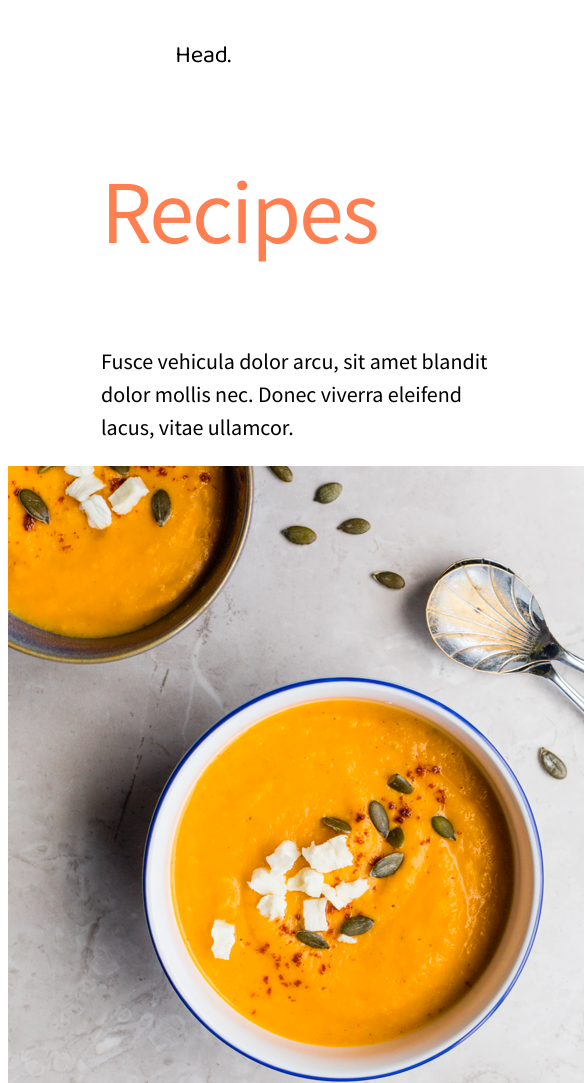
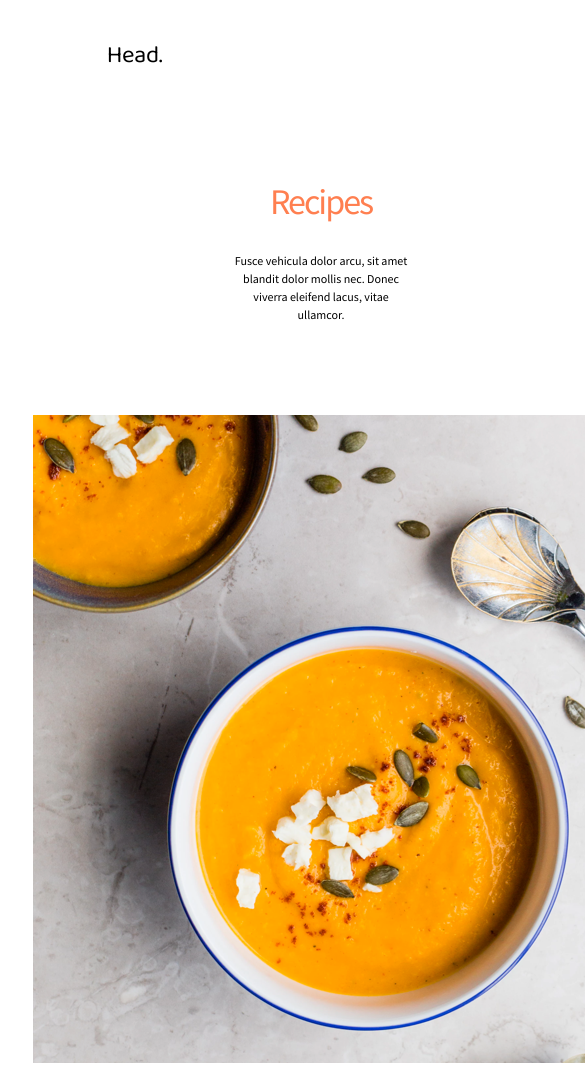
Before and after one commit to car0linb/Responsive-designs, a plain HTML site: page index.html in a window 390 px wide. Shown: the top 1083 px of the page, 585 px wide, since content can reach past the window. Drawn offline with Linux system fonts and the light colour scheme.

Commit message:
fixed layout issues

```diff
--- a/index.html
+++ b/index.html
@@ -20,6 +20,10 @@
 
             <nav class="nav">
                 <h2 class="logo">Head.</h2>
+                <div class="logo-dots">
+                    <picture>
+                        <source media="(max-width: 400px)" srcset="../images/icon-dots.png">
+                    </picture>
                 <ul class="nav_list">
                     <li class="nav_li"><a class="nav_link" href="">Works</a></li>
                     <li class="nav_li"><a class="nav_link" href="">Services</a></li>
@@ -36,6 +40,8 @@
             </div>
             <div class="main_image">
                 <img src="images/soup.png" alt="image of soup with sides">
+                <source class="soup-small" media="(max-width: 400px)" srcset="images/soup-small.png">
+                <source class="soup-small" media="(max-width: 1000px)" srcset="images/soup-medium.png">
             </div>
         </div>
     </main>
--- a/styles/index.scss
+++ b/styles/index.scss
@@ -19,7 +19,7 @@ body{
 
 header {
     width: 100%;
-    height: 5vh;
+    height: 10vh;
     font-family: $main-font;
 
 }
@@ -68,6 +68,7 @@ header {
         text-decoration: none;
         font-size: 20px;
         color: black;
+        margin: 15px;
     }
 
     &_link:hover {
@@ -109,11 +110,13 @@ main {
         font-size: 90px;
         line-height: 102px;
         letter-spacing: -2px;
+        margin: 15px;
     }
 
     .main_info{
         max-width: 410px;
         min-height: 98px;
+        margin: 15px;
     }
 }
 
@@ -149,12 +152,33 @@ footer{
     .main_content{
         max-width: 574px;
         min-height: 172px;
+        margin: 25px;
+    }
+
+    .main_heading{
+        font-size: 72px;
+        line-height: 83px;
+        text-align: center;
+        margin: 25px;
+    }
+
+    .main_info{
+        font-size: 22px;
+        line-height: 33px;
+        text-align: center;
+        margin: 25px;
     }
 
     .main_image{
-        align-self: flex-end;
+        align-self: center;
+        margin: 25px;
     }
 
+    footer{
+        img{
+            display:none;
+        }
+    }
 }
 
 @media screen and (max-width:400px) {
@@ -168,6 +192,29 @@ footer{
     header{
         .nav_list{
         display: none;
+
+        }
+
+        .logo{
+            font-size: 24px;
+            line-height: 36px;
+        }
+    }
+
+    .main_content{
+        max-width: 211px;
+        min-height: 104px;
+
+        .main_heading{
+            font-size: 36px;
+            line-height: 40px;
+            text-align: center;
+        }
+
+        .main_info{
+            font-size: 12px;
+            line-height: 18px;
+            text-align: center;
         }
     }
 }
```
Also changed, not shown: images/soup-medium.png (renamed from images/soup medium.png), styles/index.css, 1 other file.
